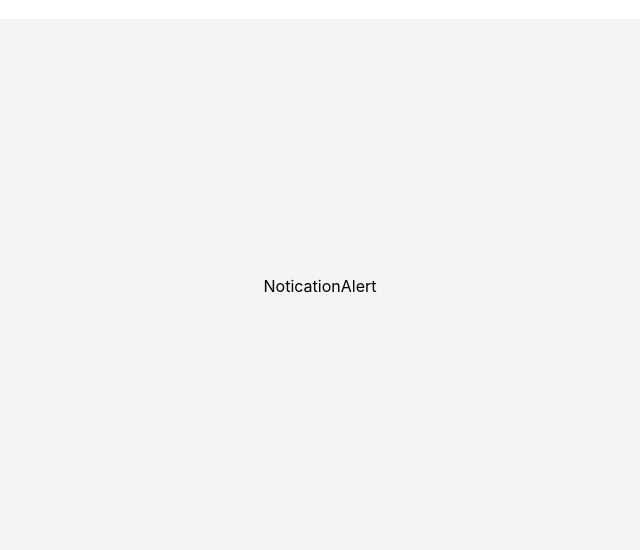
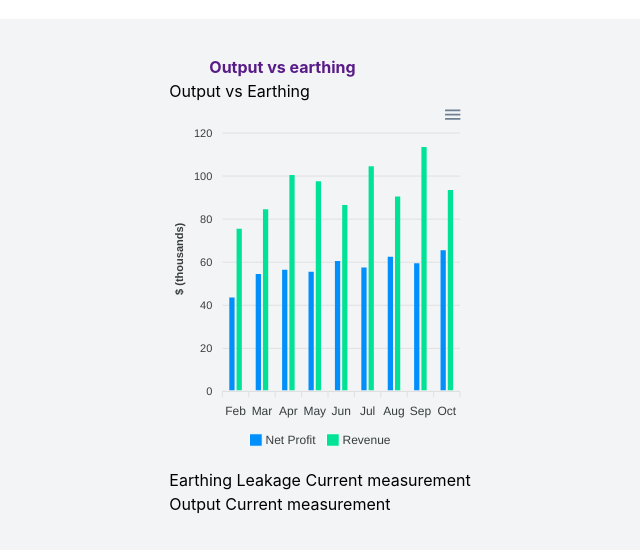
Before and after one commit to sayanHalderIemLabs/REACT-COMPONENT-BUILD, a React (Create React App) app: page / in a window 1280 px wide. Shown: the part 114-664 px from the top of the page, without its empty margins (320-960 px from the left). Built offline with nearby package versions, Linux system fonts and the light colour scheme.

Commit message:
Lug temperature and Output vs Earthing graph done

```diff
--- a/package.json
+++ b/package.json
@@ -6,7 +6,9 @@
     "@testing-library/jest-dom": "^5.17.0",
     "@testing-library/react": "^13.4.0",
     "@testing-library/user-event": "^13.5.0",
+    "apexcharts": "^3.42.0",
     "react": "^18.2.0",
+    "react-apexcharts": "^1.4.1",
     "react-dom": "^18.2.0",
     "react-router-dom": "^6.16.0",
     "react-scripts": "5.0.1",
--- a/src/components/MainComponent/index.js
+++ b/src/components/MainComponent/index.js
@@ -1,5 +1,6 @@
 import React from "react";
-import NoticationAlert from "../WLM/NoticationAlert";
+import ApexChart from "../WLM/ApexChart";
+import OutputvsEarthing from "../WLM/OutputvsEarthing";
 
 function MainComponent() {
   return (
@@ -7,7 +8,10 @@ function MainComponent() {
       <div className="w-full sm:w-4/6 h-4/6 bg-gray-100 flex justify-center items-center">
         {/* write your code for the component inside this div  */}
         <div>
-          <NoticationAlert/>
+          {/* heading */}
+          <div className="font-bold text-purple-900 pl-10">Output vs earthing</div>
+          {/* main graph */}
+          <OutputvsEarthing/>
         </div>
       </div>
     </div>
--- /dev/null
+++ b/src/components/WLM/ApexChart.jsx
@@ -0,0 +1,103 @@
+import React from 'react';
+import ReactApexChart from 'react-apexcharts';
+
+function ApexChart() {
+  const state = {
+    series: [
+      {
+        data: [
+          {
+            x: '2 AM',
+            y: [0, 4500]
+          },
+          {
+            x: '3 AM',
+            y: [0, 4100]
+          },
+          {
+            x: '4 AM',
+            y: [0, 7800]
+          },
+          {
+            x: '5 AM',
+            y: [0, 4600]
+          },
+          {
+            x: '6 AM',
+            y: [0, 4100]
+          },
+          {
+            x: '7 AM',
+            y: [0, 6500]
+          },
+          {
+            x: '2014',
+            y: [0, 3200]
+          },
+          {
+            x: '8 AM',
+            y: [0, 1200]
+          },
+          {
+            x: '9 AM',
+            y: [0, 5600]
+          }
+        ]
+      }
+    ],
+    options: {
+      chart: {
+        height: 350,
+        type: 'rangeBar',
+        zoom: {
+          enabled: false
+        }
+      },
+      plotOptions: {
+        bar: {
+          isDumbbell: true,
+          columnWidth: 5,
+          dumbbellColors: [['#1B59F8', '#B4C9FF']]
+        }
+      },
+      legend: {
+        show: true,
+        showForSingleSeries: true,
+        position: 'top',
+        horizontalAlign: 'left',
+        customLegendItems: ['Current Temperature: 500F']
+      },
+      fill: {
+        type: 'gradient',
+        gradient: {
+          type: 'vertical',
+          gradientToColors: ['#B4C9FF'],
+          inverseColors: true,
+          stops: [0, 100]
+        }
+      },
+      grid: {
+        xaxis: {
+          lines: {
+            show: true
+          }
+        },
+        yaxis: {
+          lines: {
+            show: false
+          }
+        }
+      },
+      xaxis: {
+        tickPlacement: 'on'
+      }
+    }
+  };
+
+  return (
+    <div id="chart">
+      <ReactApexChart options={state.options} series={state.series} type="rangeBar" height={350} />
+    </div>
+  );
+}
+export default ApexChart;
--- /dev/null
+++ b/src/components/WLM/OutputvsEarthing.jsx
@@ -0,0 +1,71 @@
+import React from 'react';
+import ReactApexChart from 'react-apexcharts';
+
+function OutputvsEarthing() {
+  const options = {
+    chart: {
+      type: 'bar',
+      height: 350
+    },
+    plotOptions: {
+      bar: {
+        horizontal: false,
+        columnWidth: '55%',
+        endingShape: 'rounded'
+      }
+    },
+    dataLabels: {
+      enabled: false
+    },
+    stroke: {
+      show: true,
+      width: 2,
+      colors: ['transparent']
+    },
+    xaxis: {
+      categories: ['Feb', 'Mar', 'Apr', 'May', 'Jun', 'Jul', 'Aug', 'Sep', 'Oct']
+    },
+    yaxis: {
+      title: {
+        text: '$ (thousands)'
+      }
+    },
+    fill: {
+      opacity: 1
+    },
+    tooltip: {
+      y: {
+        formatter: function (val) {
+          return '$ ' + val + ' thousands';
+        }
+      }
+    }
+  };
+
+  const series = [
+    {
+      name: 'Net Profit',
+      data: [44, 55, 57, 56, 61, 58, 63, 60, 66]
+    },
+    {
+      name: 'Revenue',
+      data: [76, 85, 101, 98, 87, 105, 91, 114, 94]
+    }
+  ];
+
+  return (
+    <div id="chart">
+      <div className="hidden sm:block"></div>
+      <div className="container mx-auto">
+        <div className="p-4 rounded-lg">
+          <h1 className="text-3xl font-medium text-blue-900">Output vs Earthing</h1>
+          <ReactApexChart options={options} series={series} type="bar" height={350} />
+          <div className="font-semibold">Earthing Leakage Current measurement</div>
+          <div className="font-semibold">Output Current measurement</div>
+        </div>
+      </div>
+    </div>
+  );
+}
+
+export default OutputvsEarthing;
```
Also changed, not shown: 1 other file (tests, documents, lock files or other folders).
